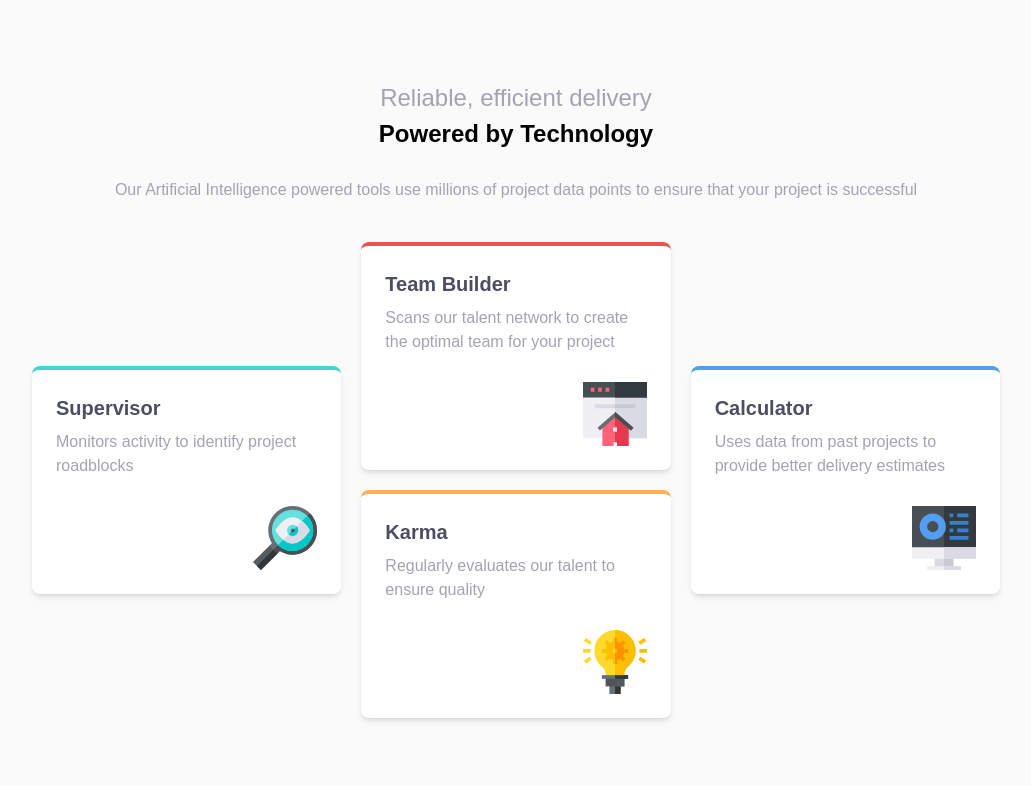
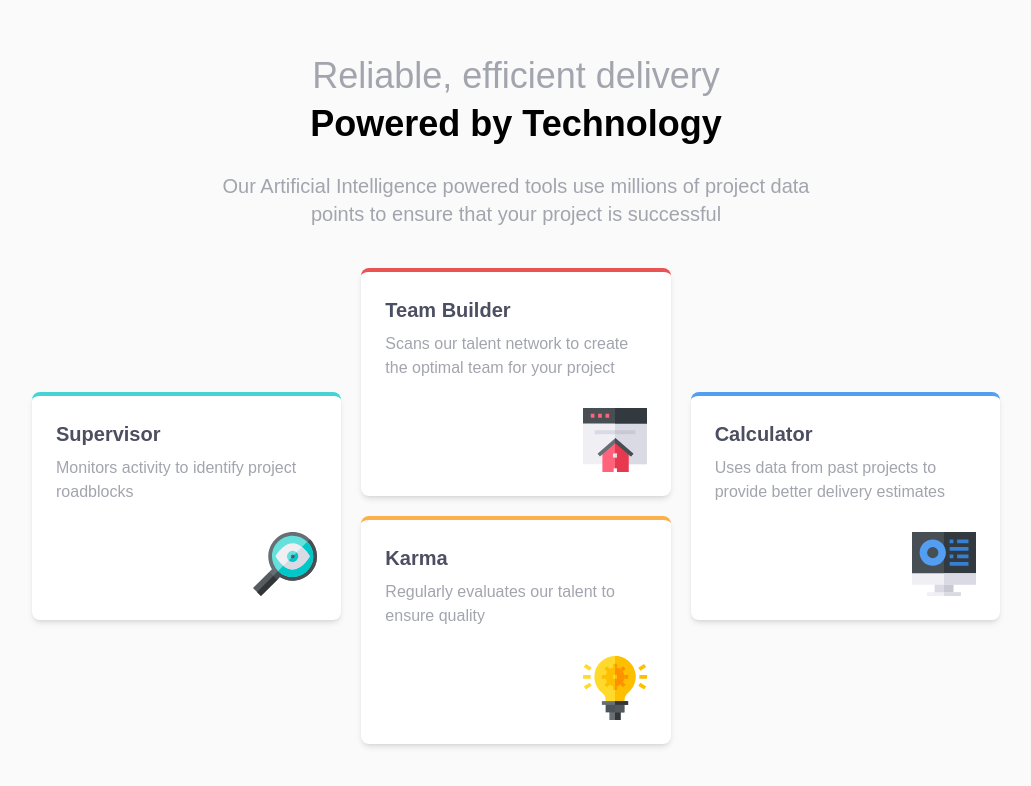
Before and after one commit to Ale96Glz/four-card-feature-section-tailwindcss, a website: page index.html in a window 1280 px wide. Shown: the whole page, without its empty margins (124-1155 px from the left). Drawn offline with Linux system fonts and the light colour scheme.

Commit message:
Actualizando estilos
Estilos adicionales para modo desktop

```diff
--- a/index.html
+++ b/index.html
@@ -11,7 +11,7 @@
       sizes="32x32"
       href="./images/favicon-32x32.png"
     />
-    <link rel="stylesheet" href="css/style.css" />
+    <link rel="stylesheet" href="css/styles.css" />
 
     <title>Frontend Mentor | Four card feature section</title>
   </head>
@@ -20,16 +20,16 @@
   >
     <main class="w-full py-8 px-4 max-w-[1000px] md:grid md:place-content-center md:py-1 md:px-4">
       <div>
-        <div class="datos text-center">
-          <h2 class="text-2xl text-neutral-grayish-blue font-extralight">
+        <div class="datos text-center md:flex md:flex-col md:items-center">
+          <h2 class="text-2xl text-neutral-grayish-blue font-extralight md:text-4xl">
             Reliable, efficient delivery
           </h2>
-          <h1 class="text-2xl font-semibold mt-1">Powered by Technology</h1>
+          <h1 class="text-2xl font-semibold mt-2 md:text-4xl">Powered by Technology</h1>
 
-          <p class="mt-7 text-neutral-grayish-blue font-extralight px-5">
-            Our Artificial Intelligence powered tools use millions of project
-            data points to ensure that your project is successful
-          </p>
+            <p class="mt-7 text-neutral-grayish-blue font-extralight px-5 md:text-xl md:w-[650px]">
+              Our Artificial Intelligence powered tools use millions of project
+              data points to ensure that your project is successful
+            </p>
         </div>
 
         <div class="mt-10 grid gap-5 md:grid-cols-3 items-center">
```
Also changed, not shown: css/styles.css.
